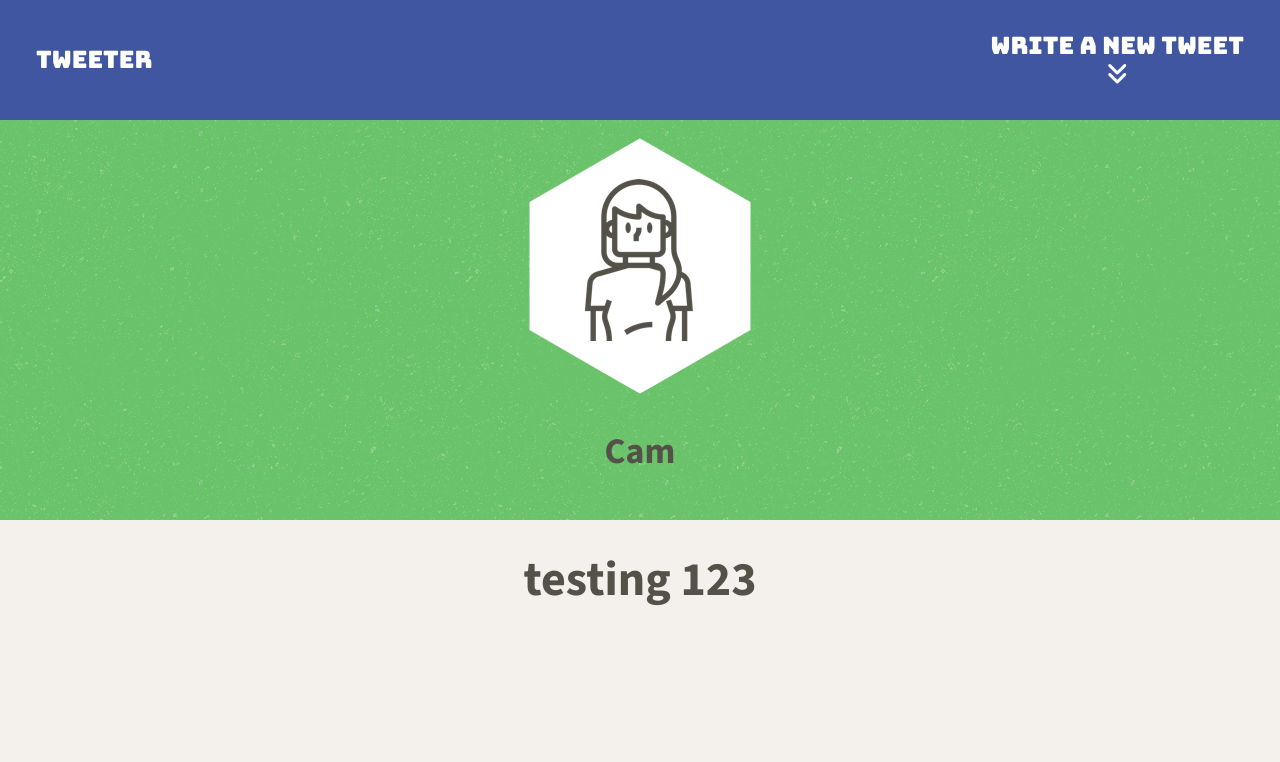
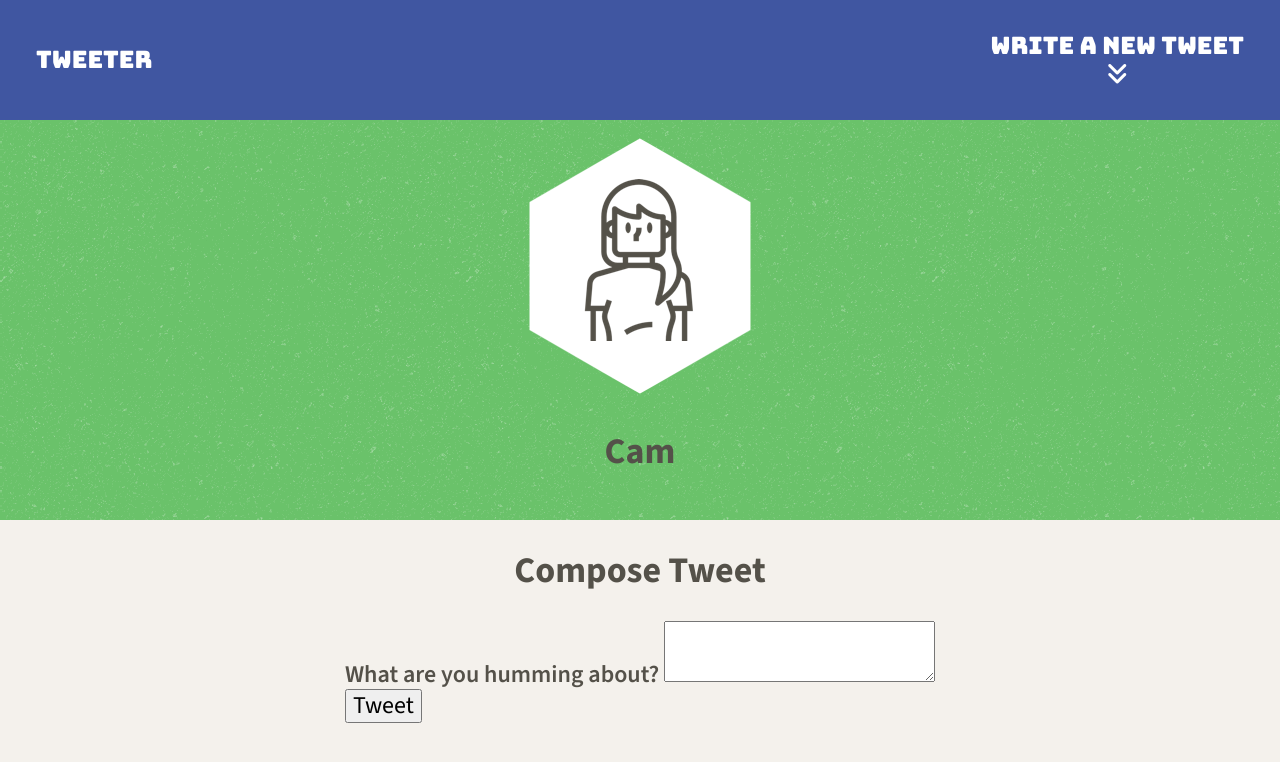
Before and after one commit to creynolds8/tweeter, a website: page public/index.html in a window 1280 px wide. Drawn offline with nearby package versions, Linux system fonts and the light colour scheme.

Commit message:
add new tweet section

```diff
--- a/public/index.html
+++ b/public/index.html
@@ -48,7 +48,17 @@
   </header>
     <!-- Page-specific (main) content here -->
     <main class="container">
-      <h1>testing 123</h1>
+      <section class="new-tweet">
+        <h2>Compose Tweet</h2>
+        <form>
+          <label for="tweet-text">What are you humming about?</label>
+          <textarea name="text" id="tweet-text"></textarea>
+          <div>
+            <button type="submit">Tweet</button>
+            <output name="counter" class="counter" for="tweet-text"></output>
+          </div>
+        </form>
+      </section>
     </main>
   </body>
 </html>
```
